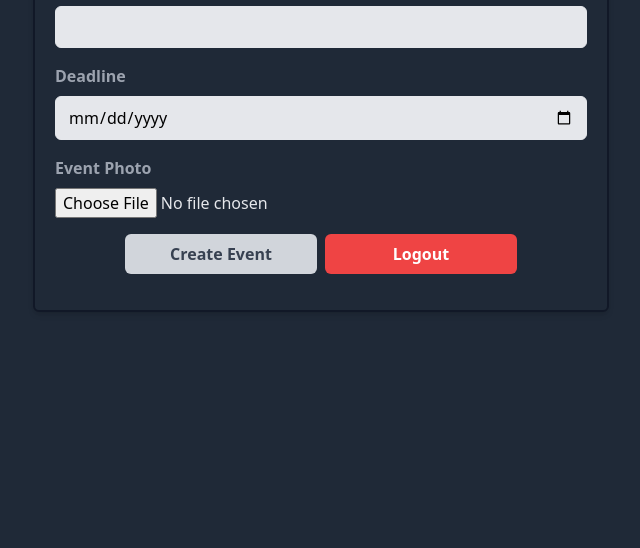
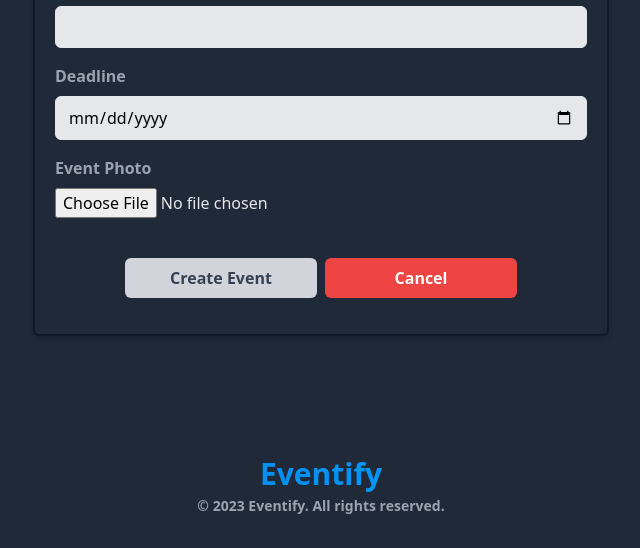
Before and after one commit to abdul20052/eventify, a Flask app: page /create_event in a window 1280 px wide. Shown: the part 654-1202 px from the top of the page, without its empty margins (319-959 px from the left). Before the commit the page ends 966 px from the top, so only its background shows below. Run offline with Flask 3, Linux system fonts and the light colour scheme; the visitor is signed in with stand-in values (Sample User, id 1); some libraries are stand-ins or nearby versions.

Commit message:
add footer pada halaman beranda dan create_event

```diff
--- a/templates/create_event.html
+++ b/templates/create_event.html
@@ -92,19 +92,30 @@
       </div>
 
       <!-- Submit Button -->
-      <div class="mb-4 flex justify-center items-center">
+      <div class="mt-10 mb-4 flex justify-center items-center">
         <button id="button-submit"
           class="bg-gray-300 text-gray-700 w-48 font-bold rounded-md py-2 px-4 hover:bg-gray-400"
           onclick="submitForm()">
           Create Event
         </button>
         <button class="bg-red-500 text-white w-48 font-bold rounded-md py-2 px-4 ml-2 hover:bg-red-600"
-          onclick="logout()">
-          Logout
+          onclick="back()">
+          Cancel
         </button>
       </div>
     </div>
   </div>
+  <!-- Footer -->
+  <footer class="bg-dark pt-20 pb-8">
+    <div class="container mx-auto flex-col items-center justify-center text-center">
+      <!-- Logo -->
+      <a href="/">
+        <h1 class="text-3xl font-bold logo-gradient">Eventify</h1>
+      </a>
+      <!-- Copyright text -->
+      <p class="text-sm font-semibold text-gray-400 -mt-2">&copy; 2023 Eventify. All rights reserved.</p>
+
+  </footer>
 </body>
 <script>
   let buttonSubmit = $("#button-submit")[0];
@@ -205,18 +216,18 @@
     return true;
   }
 
-  function logout() {
+  function back() {
     $.ajax({
       method: "GET",
-      url: "/logout",
+      url: "/",
       success: function (response) {
         // Setelah berhasil logout, arahkan pengguna ke halaman login
-        window.location.href = "/login";
+        window.location.href = "/";
       },
       error: function (error) {
         Swal.fire({
           title: "Error",
-          text: "Terjadi kesalahan saat logout.",
+          text: "Terjadi kesalahan saat kembali ke beranda.",
           icon: "error",
           confirmButtonText: "OK",
         });
--- a/templates/login.html
+++ b/templates/login.html
@@ -289,7 +289,7 @@
 <body>
   <section>
     <div class="hero-body has-text-centered" style="padding-bottom: 1rem; margin: auto">
-      <h1 class="title is-eventify">EVENTIFY</h1>
+      <h1 class="title is-eventify has-text-weight-bold">EVENTIFY</h1>
       <h3 class="subtitle is-eventify">The Eventify Site</h3>
     </div>
   </section>
```
Also changed, not shown: templates/index.html (+11 -0 lines).
